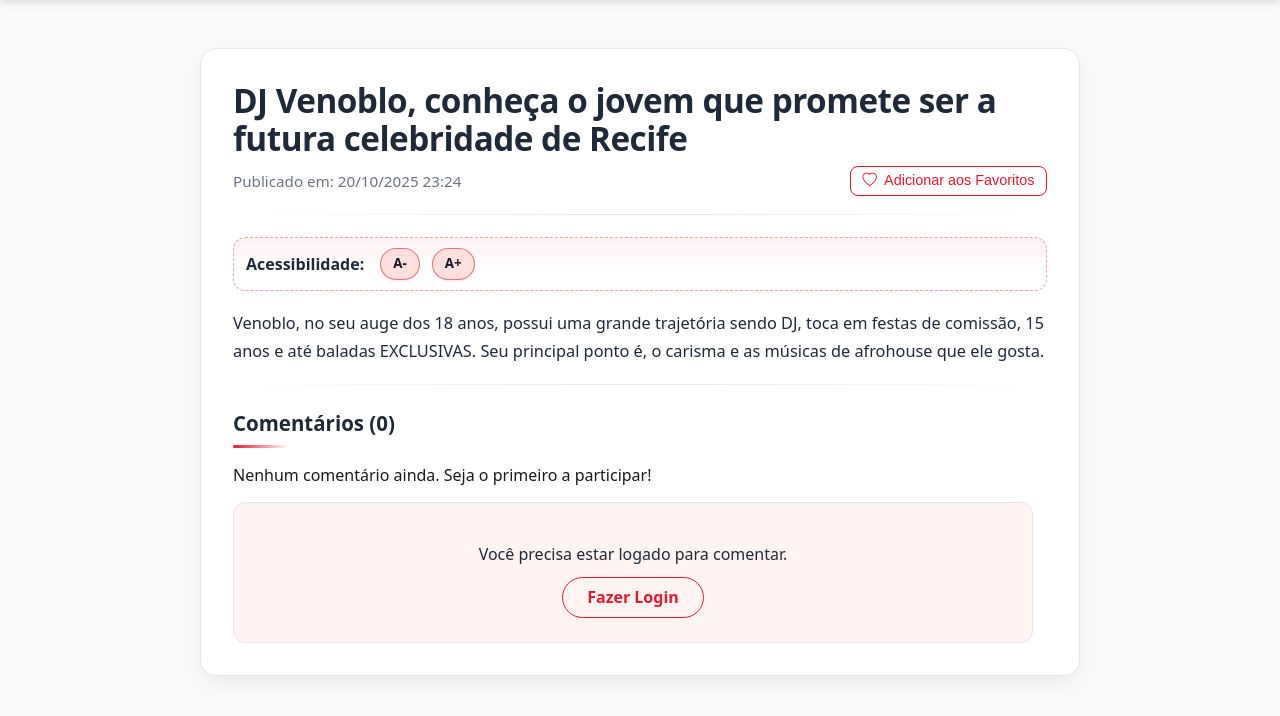
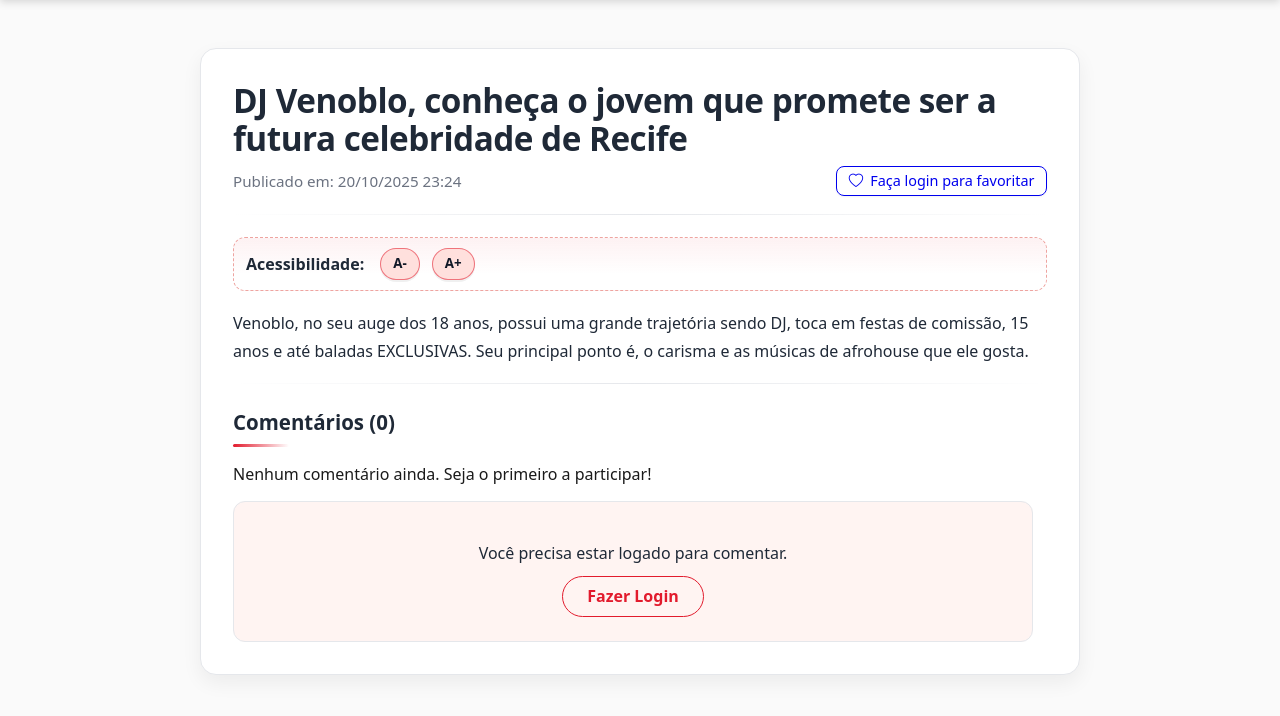
Before and after one commit to eduardohasantos/menjaro, a Django app: page /noticia/1/ in a window 1280 px wide. Shown: the part 64-780 px from the top of the page. Run offline with Django 5.2, Linux system fonts and the light colour scheme; data comes from the database, SQL or seed files in the repository; both versions use the stored data as it was after the commit.

Commit message:
Implementação de comentarios

```diff
--- a/project_jc/app1/forms.py
+++ b/project_jc/app1/forms.py
@@ -1,5 +1,5 @@
 from django import forms
-from .models import NewsletterSubscription,Comentario
+from .models import NewsletterSubscription, Comentario
 from django.contrib.auth.forms import UserCreationForm
 from django.contrib.auth.models import User
 
@@ -10,13 +10,13 @@ class SubscriptionForm(forms.ModelForm):
         widgets = {
             "email": forms.EmailInput(
                 attrs={
-                    "id": "id_email",
                     "placeholder": "seuemail@exemplo.com",
                     "required": True,
+                    "class": "form-control",
                 }
             )
         }
-        labels = {"email": "E-mail"}
+
 
 class ComentarioForm(forms.ModelForm):
     class Meta:
@@ -29,10 +29,11 @@ class ComentarioForm(forms.ModelForm):
                 'placeholder': 'Escreva seu comentário aqui...'
             }),
         }
-        labels = {'texto': 'Comentário'}
+
 
 class RegisterForm(UserCreationForm):
     email = forms.EmailField(required=True)
+
     class Meta(UserCreationForm.Meta):
         model = User
         fields = UserCreationForm.Meta.fields + ('email',)
--- a/project_jc/app1/templates/app1/noticia_detalhe.html
+++ b/project_jc/app1/templates/app1/noticia_detalhe.html
@@ -2,17 +2,19 @@
 {% load static %}
 
 {% block content %}
-
 <link rel="stylesheet" href="{% static 'app1/css/noticia_detalhe.css' %}">
 
 <div class="noticia-page container">
 
+    <!-- Cabeçalho da notícia -->
     <header class="mb-4">
         <h1>{{ noticia.titulo }}</h1>
-        <div class="d-flex justify-content-between align-items-center">
-            <span class="text-muted">Publicado em: {{ noticia.data_publicacao|date:"d/m/Y H:i" }}</span>
 
-            <form action="{% url 'app1:favoritar_noticia_view' noticia.pk %}" method="POST" style="display:inline;">
+        <div class="d-flex justify-content-between align-items-center flex-wrap">
+            <span class="text-muted mb-2">Publicado em: {{ noticia.data_publicacao|date:"d/m/Y H:i" }}</span>
+
+            {% if user.is_authenticated %}
+                <form action="{% url 'app1:favoritar_noticia_view' noticia.pk %}" method="POST" class="m-0">
                     {% csrf_token %}
                     <button type="submit" class="btn {% if is_favorita %}btn-danger{% else %}btn-outline-primary{% endif %} btn-sm">
                         {% if is_favorita %}
@@ -22,35 +24,43 @@
                         {% endif %}
                     </button>
                 </form>
+            {% else %}
+                <a href="{% url 'login' %}?next={{ request.path }}" class="btn btn-outline-secondary btn-sm">
+                    <i class="bi bi-heart"></i> Faça login para favoritar
+                </a>
+            {% endif %}
         </div>
     </header>
 
     <hr>
 
+    <!-- Controle de acessibilidade -->
     <div class="controles-fonte mb-3">
         <strong>Acessibilidade:</strong>
         <button id="diminuir-fonte" class="btn btn-sm btn-light border" title="Diminuir Fonte (A-)">A-</button>
         <button id="aumentar-fonte" class="btn btn-sm btn-light border" title="Aumentar Fonte (A+)">A+</button>
     </div>
 
-    <article id="corpo-noticia" class="mb-5">
+    <!-- Corpo da notícia -->
+    <article id="corpo-noticia" class="mb-5" style="font-size: 16px;">
         {{ noticia.conteudo|linebreaks }}
     </article>
 
     <hr>
 
+    <!-- Seção de comentários -->
     <section class="comentarios-section mt-5">
         <h3>Comentários ({{ comentarios.count }})</h3>
 
         <div class="lista-comentarios mb-4">
             {% for comentario in comentarios %}
-                <div class="card mb-2">
+                <div class="card mb-2 shadow-sm">
                     <div class="card-body p-3">
                         <h6 class="card-subtitle mb-2 text-muted d-flex justify-content-between">
                             <span><strong>{{ comentario.usuario.username }}</strong> disse:</span>
                             <small>{{ comentario.data_comentario|date:"d/m/Y H:i" }}</small>
                         </h6>
-                        <p class="card-text">{{ comentario.texto }}</p>
+                        <p class="card-text mb-0">{{ comentario.texto }}</p>
                     </div>
                 </div>
             {% empty %}
@@ -58,25 +68,30 @@
             {% endfor %}
         </div>
 
+        <!-- Formulário de novo comentário -->
         <div class="novo-comentario p-3 bg-light rounded">
             {% if user.is_authenticated %}
-                <h4>Deixe seu comentário</h4>
+                <h4 class="mb-3">Deixe seu comentário</h4>
                 <form action="{% url 'app1:adicionar_comentario' noticia.pk %}" method="POST">
                     {% csrf_token %}
                     <div class="mb-3">
-                        {{ form_comentario.texto }} </div>
+                        {{ form_comentario.texto }}
+                    </div>
                     <button type="submit" class="btn btn-primary">Enviar Comentário</button>
                 </form>
             {% else %}
                 <div class="text-center">
                     <p class="mb-2">Você precisa estar logado para comentar.</p>
-                    <a href="{% url 'login' %}?next={{ request.path }}" class="btn btn-outline-primary">Fazer Login</a>
+                    <a href="{% url 'login' %}?next={{ request.path }}" class="btn btn-outline-primary">
+                        Fazer Login
+                    </a>
                 </div>
             {% endif %}
         </div>
     </section>
 </div>
 
+<!-- Script de controle de tamanho de fonte -->
 <script>
 document.addEventListener('DOMContentLoaded', () => {
     const btnAumentar = document.getElementById('aumentar-fonte');
@@ -88,8 +103,7 @@
     const INCREMENTO = 2;
 
     function getTamanhoAtual() {
-            const estilo = window.getComputedStyle(corpoNoticia, null).getPropertyValue('font-size');
-            return parseFloat(estilo);
+        return parseFloat(window.getComputedStyle(corpoNoticia).fontSize);
     }
 
     function setTamanhoFonte(novoTamanho) {
@@ -99,19 +113,16 @@
     btnAumentar.addEventListener('click', () => {
         let tamanhoAtual = getTamanhoAtual();
         if (tamanhoAtual < TAMANHO_MAXIMO) {
-                let novoTamanho = tamanhoAtual + INCREMENTO;
-                setTamanhoFonte(novoTamanho);
+            setTamanhoFonte(tamanhoAtual + INCREMENTO);
         }
     });
 
     btnDiminuir.addEventListener('click', () => {
         let tamanhoAtual = getTamanhoAtual();
         if (tamanhoAtual > TAMANHO_MINIMO) {
-                let novoTamanho = tamanhoAtual - INCREMENTO;
-                setTamanhoFonte(novoTamanho);
+            setTamanhoFonte(tamanhoAtual - INCREMENTO);
         }
     });
 });
 </script>
-
 {% endblock %}
--- a/project_jc/app1/urls.py
+++ b/project_jc/app1/urls.py
@@ -1,16 +1,22 @@
 from django.urls import path
-from .views import HomeView, SubscribeView, SearchView, detalhe_noticia, visualizar_categorias,categoria_filtro
-from . import views
+from .views import (
+    HomeView, SubscribeView, SearchView, detalhe_noticia, visualizar_categorias,
+    categoria_filtro, FavoritosListView, favoritar_noticia_view, adicionar_comentario
+)
+
 app_name = "app1"
 
 urlpatterns = [
     path("", HomeView.as_view(), name="home"),
-    path('noticia/<int:pk>/', detalhe_noticia, name='detalhe_noticia'),
     path("subscribe/", SubscribeView.as_view(), name="subscribe"),
     path("search/", SearchView.as_view(), name="search"),
-    path("categorias/",visualizar_categorias, name = 'categorias' ),
-    path("categorias/<int:pk>",categoria_filtro, name = 'categoria_filtro' ),
-    path('meus-favoritos/', views.FavoritosListView.as_view(), name='meus_favoritos'),
-    path('noticia/<int:pk>/favoritar/', views.favoritar_noticia_view, name='favoritar_noticia_view'),
-    path('noticia/<int:pk>/comentar/', views.adicionar_comentario, name='adicionar_comentario'),
+
+    path("noticia/<int:pk>/", detalhe_noticia, name="detalhe_noticia"),
+    path("noticia/<int:pk>/favoritar/", favoritar_noticia_view, name="favoritar_noticia_view"),
+    path("noticia/<int:pk>/comentar/", adicionar_comentario, name="adicionar_comentario"),
+
+    path("categorias/", visualizar_categorias, name="categorias"),
+    path("categorias/<int:pk>/", categoria_filtro, name="categoria_filtro"),
+
+    path("meus-favoritos/", FavoritosListView.as_view(), name="meus_favoritos"),
 ]
--- a/project_jc/app1/views.py
+++ b/project_jc/app1/views.py
@@ -2,7 +2,7 @@ from django.contrib import messages
 from django.shortcuts import render, redirect, get_object_or_404
 from django.views import View
 from .models import Noticia, Categoria
-from .forms import SubscriptionForm,RegisterForm,ComentarioForm
+from .forms import SubscriptionForm, RegisterForm, ComentarioForm
 from django.views.generic import ListView
 from django.views.decorators.http import require_POST
 from django.db.models import Q
@@ -12,13 +12,18 @@ from django.contrib.auth import login
 class HomeView(View):
     def get(self, request):
         noticias = Noticia.objects.order_by('-data_publicacao')
-        favoritos_ids = request.session.get('favoritos', [])
+
+        favoritos_ids = []
+        if request.user.is_authenticated:
+            favoritos_ids = request.user.noticias_favoritas.values_list('id', flat=True)
+
         context = {
             "form": SubscriptionForm(),
             "noticias": noticias,
-            "favoritos_ids": favoritos_ids
+            "favoritos_ids": favoritos_ids,
         }
         return render(request, "app1/home.html", context)
+
 
 class SubscribeView(View):
     def post(self, request):
@@ -35,8 +40,8 @@ class SubscribeView(View):
             return redirect("app1:home")
         messages.error(request, "Verifique o e-mail informado.")
         noticias = Noticia.objects.order_by('-data_publicacao')[:10]
-        context = {"form": form, 'noticias': noticias}
-        return render(request, "app1/home.html", context)
+        return render(request, "app1/home.html", {"form": form, 'noticias': noticias})
+
 
 class SearchView(View):
     def get(self, request):
@@ -48,7 +53,9 @@ class SearchView(View):
                 Q(titulo__icontains=q) | Q(conteudo__icontains=q)
             ).order_by('-data_publicacao')
 
-        favoritos_ids = request.session.get('favoritos', [])
+        favoritos_ids = []
+        if request.user.is_authenticated:
+            favoritos_ids = request.user.noticias_favoritas.values_list('id', flat=True)
 
         contexto = {
             "form": SubscriptionForm(),
@@ -56,16 +63,16 @@ class SearchView(View):
             "results": resultados,
             "favoritos_ids": favoritos_ids,
         }
+        return render(request, "app1/resultado_pesquisa.html", contexto)
 
-        return render(request, "app1/resultado_pesquisa.html", contexto)
 
 def detalhe_noticia(request, pk):
     noticia = get_object_or_404(Noticia, pk=pk)
 
-    favoritos_ids = request.session.get('favoritos', [])
-    is_favorita = pk in favoritos_ids
+    is_favorita = False
+    if request.user.is_authenticated:
+        is_favorita = noticia.favoritos.filter(id=request.user.id).exists()
 
-    # Lógica de Comentários
     comentarios = noticia.comentarios.all().order_by('-data_comentario')
     form_comentario = ComentarioForm()
 
@@ -77,8 +84,9 @@ def detalhe_noticia(request, pk):
     }
     return render(request, 'app1/noticia_detalhe.html', contexto)
 
+
 @require_POST
-@login_required(login_url='/accounts/login/') # Redireciona se não estiver logado
+@login_required(login_url='/accounts/login/')
 def adicionar_comentario(request, pk):
     noticia = get_object_or_404(Noticia, pk=pk)
     form = ComentarioForm(request.POST)
@@ -86,29 +94,29 @@ def adicionar_comentario(request, pk):
     if form.is_valid():
         comentario = form.save(commit=False)
         comentario.noticia = noticia
-        comentario.usuario = request.user # Associa ao usuário logado
+        comentario.usuario = request.user
         comentario.save()
         messages.success(request, "Comentário enviado com sucesso!")
     else:
-        messages.error(request, "Erro ao enviar o comentário. Verifique o preenchimento.")
+        messages.error(request, "Erro ao enviar o comentário.")
 
     return redirect('app1:detalhe_noticia', pk=pk)
 
+
 def visualizar_categorias(request):
     categorias = Categoria.objects.order_by('nome')
-    context = {'categorias': categorias}
-    return render(request, 'app1/categorias.html', context)
+    return render(request, 'app1/categorias.html', {'categorias': categorias})
+
 
 def categoria_filtro(request, pk):
     categoria = get_object_or_404(Categoria, pk=pk)
-    noticias = Noticia.objects.filter(categoria=categoria).order_by('titulo')
-    favoritos_ids = request.session.get('favoritos', [])
-    contexto = {
-        'noticias': noticias,
-        'categoria': categoria,
-        'favoritos_ids': favoritos_ids
-    }
+    noticias = Noticia.objects.filter(categoria=categoria).order_by('-data_publicacao')
+    favoritos_ids = []
+    if request.user.is_authenticated:
+        favoritos_ids = request.user.noticias_favoritas.values_list('id', flat=True)
+    contexto = {'noticias': noticias, 'categoria': categoria, 'favoritos_ids': favoritos_ids}
     return render(request, 'app1/home.html', contexto)
+
 
 class FavoritosListView(ListView):
     model = Noticia
@@ -116,20 +124,20 @@ class FavoritosListView(ListView):
     context_object_name = 'noticias'
 
     def get_queryset(self):
-        favoritos_ids = self.request.session.get('favoritos', [])
-        return Noticia.objects.filter(id__in=favoritos_ids).order_by('-data_publicacao')
+        if self.request.user.is_authenticated:
+            return self.request.user.noticias_favoritas.all().order_by('-data_publicacao')
+        return Noticia.objects.none()
 
-@require_POST
+
+@login_required(login_url='/accounts/login/')
 def favoritar_noticia_view(request, pk):
     noticia = get_object_or_404(Noticia, pk=pk)
-    favoritos = request.session.get('favoritos', [])
-    if pk in favoritos:
-        favoritos.remove(pk)
+    if noticia.favoritos.filter(id=request.user.id).exists():
+        noticia.favoritos.remove(request.user)
         messages.info(request, "Notícia removida dos favoritos.")
     else:
-        favoritos.append(pk)
+        noticia.favoritos.add(request.user)
         messages.success(request, "Notícia adicionada aos favoritos.")
-    request.session['favoritos'] = favoritos
     return redirect(request.META.get('HTTP_REFERER', 'app1:home'))
 
 
@@ -138,12 +146,11 @@ def register_view(request):
         form = RegisterForm(request.POST)
         if form.is_valid():
             user = form.save()
-            login(request, user) # Opcional: fazer login automático após o registo
-            messages.success(request, "Registo concluído com sucesso! Bem-vindo.")
-            return redirect('app1:home') # Redireciona para a Home
+            login(request, user)
+            messages.success(request, "Registro concluído com sucesso! Bem-vindo.")
+            return redirect('app1:home')
         else:
-            messages.error(request, "Erro no registo. Por favor, corrija os erros abaixo.")
+            messages.error(request, "Erro no registro. Verifique os campos.")
     else:
         form = RegisterForm()
-
     return render(request, 'registration/register.html', {'form': form})
```
Also changed, not shown: project_jc/app1/models.py (+31 -26 lines), project_jc/app1/static/app1/css/login.css (+15 -9 lines), project_jc/db.sqlite3. Lines whose indentation alone changed are shown as unchanged.
